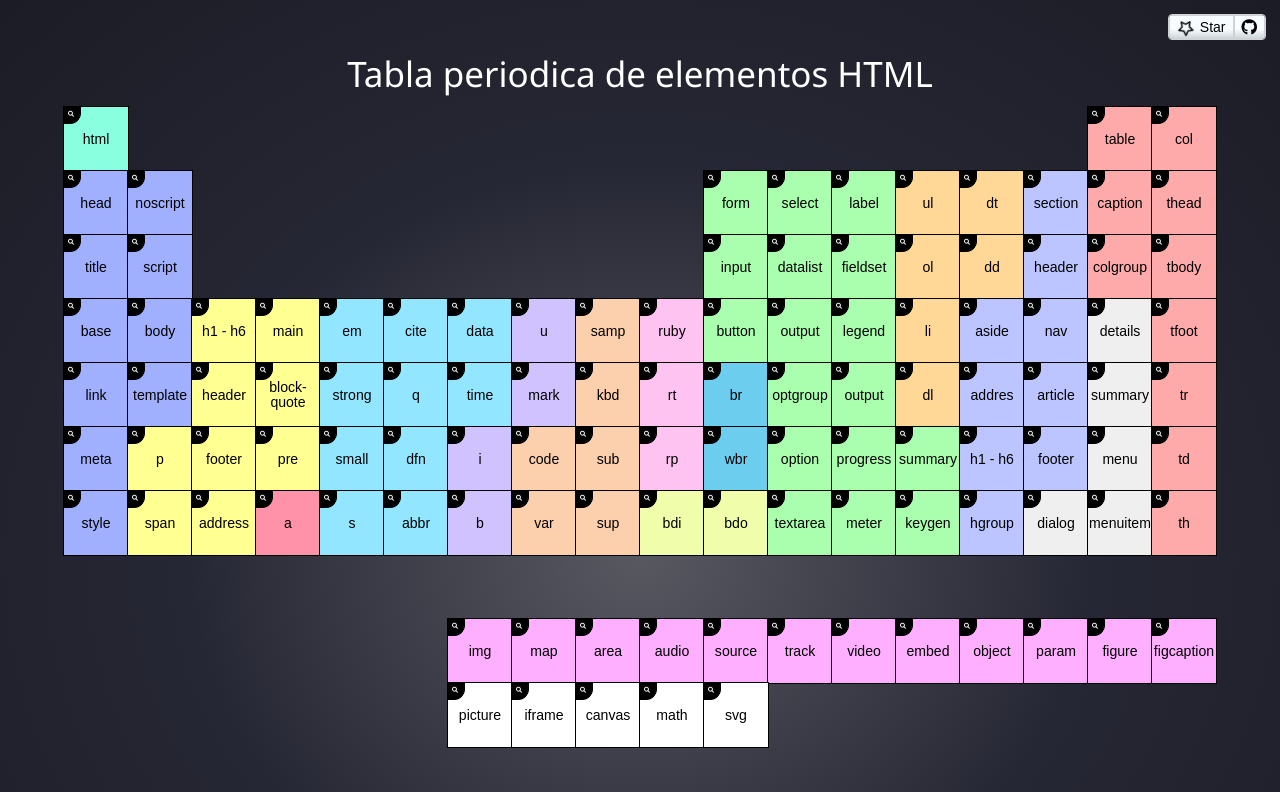
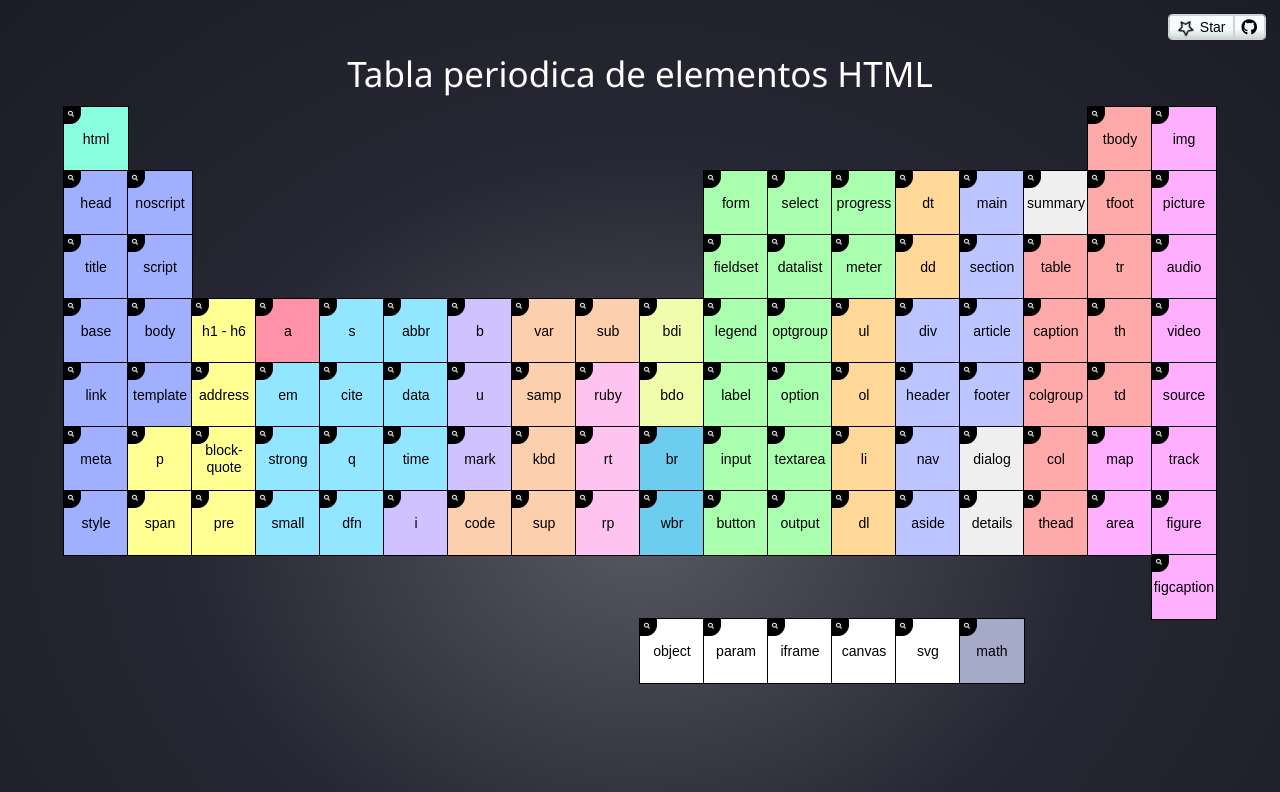
Before and after one commit to jaenfigueroa/Periodic-table-of-HTML-elements, a React (Vite) app: page / in a window 1280 px wide. Shown: the top 792 px of the page. Built offline with nearby package versions, Linux system fonts and the light colour scheme.

Commit message:
:sparkles: feat: add element to math and improve order

```diff
--- a/src/components/atoms/Element/Element.scss
+++ b/src/components/atoms/Element/Element.scss
@@ -14,7 +14,10 @@
   p {
     text-align: center;
     font-size: clamp(1rem, 1.1vw, 2rem);
-    line-height: 1.5rem;
+    // font-size: clamp(1rem, 1.15vw, 2rem);
+    line-height: 1.7rem;
+
+    // font-family: 'Segoe UI', Tahoma, Geneva, Verdana, sans-serif;
   }
 
   span {
@@ -58,7 +61,6 @@
     border-top: 0;
     padding: .4rem .6rem .6rem .4rem;
     border-radius: 0 0 1.1rem 0;
-
     font-size: .6rem;
 
     &:hover {
--- a/src/components/atoms/Element/Element.tsx
+++ b/src/components/atoms/Element/Element.tsx
@@ -14,6 +14,7 @@ export const Element = ({ element }: Props) => {
     'element--blue': group === 'Elems. de estructura',
     'element--violet': group === 'Elems. multimedia',
     'element--orange': group === 'Elems. de lista',
+    'element--orange4': group === 'Elems. de lista de definiciones',
     'element--green2': group === 'Elems. de formulario',
     'element--blue2': group === 'Elems. para secciones',
     'element--orange2': group === 'Elems. de tabla',
@@ -22,11 +23,12 @@ export const Element = ({ element }: Props) => {
     'element--yellow': group === 'Elems. de texto',
     'element--green3': group === 'Elems. de enlace',
     'element--skyblue': group === 'Elems. de enfasis',
-    'element--morado': group === 'Elems. de estilo y presentacion',
+    'element--morado': group === 'Elems. de estilo',
     'element--orange3': group === 'Elems. de codigo y variable',
-    'element--pink': group === 'Elems. de anotaciones',
+    'element--pink': group === 'Elems. para anotaciones ruby',
     'element--yellow2': group === 'Elems. de direccion',
     'element--green4': group === 'Elems. de salto de linea',
+    'element--blue3': group === 'Elems. para MathML',
   })
 
   return (
--- a/src/components/atoms/Item/Item.tsx
+++ b/src/components/atoms/Item/Item.tsx
@@ -11,6 +11,7 @@ export const Item = ({ text}: Props) => {
     'item__color--blue': text === 'Elems. de estructura',
     'item__color--violet': text === 'Elems. multimedia',
     'item__color--orange': text === 'Elems. de lista',
+    'item__color--orange4': text === 'Elems. de lista de definiciones',
     'item__color--green2': text === 'Elems. de formulario',
     'item__color--blue2': text === 'Elems. para secciones',
     'item__color--orange2': text === 'Elems. de tabla',
@@ -19,11 +20,12 @@ export const Item = ({ text}: Props) => {
     'item__color--yellow': text === 'Elems. de texto',
     'item__color--green3': text === 'Elems. de enlace',
     'item__color--skyblue': text === 'Elems. de enfasis',
-    'item__color--morado': text === 'Elems. de estilo y presentacion',
+    'item__color--morado': text === 'Elems. de estilo',
     'item__color--orange3': text === 'Elems. de codigo y variable',
-    'item__color--pink': text === 'Elems. de anotaciones',
+    'item__color--pink': text === 'Elems. para anotaciones ruby',
     'item__color--yellow2': text === 'Elems. de direccion',
     'item__color--green4': text === 'Elems. de salto de linea',
+    'item__color--blue3': text === 'Elems. para MathML',
   })
 
   return (
--- a/src/components/molecules/Table/Table.scss
+++ b/src/components/molecules/Table/Table.scss
@@ -149,11 +149,16 @@
       }
     }
 
+    &:nth-child(96) {
+      grid-row: 8;
+      grid-column: 18;
+    }
+
     /* ULTIMO MORADO */
-    @for $i from 96 through 108 {
+    @for $i from 97 through 108 {
       &:nth-child(#{$i}) {
         grid-row: 9;
-        grid-column: $i - 89;
+        grid-column: $i - 87;
       }
     }
 
--- a/src/data/elementsData2.ts
+++ b/src/data/elementsData2.ts
@@ -89,30 +89,25 @@ export const elementsData2: Data = {
       'url': 'https://developer.mozilla.org/en/docs/Web/HTML/Element/h1',
       'description': '',
     },
-    {
-      'tag': 'header',
-      'group': 'Elems. de texto',
-      'url': 'https://developer.mozilla.org/en/docs/Web/HTML/Element/header',
-      'description': '',
-    },
-    {
-      'tag': 'footer',
-      'group': 'Elems. de texto',
-      'url': 'https://developer.mozilla.org/en/docs/Web/HTML/Element/footer',
-      'description': '',
-    },
+    // {
+    //   'tag': 'header',
+    //   'group': 'Elems. de texto',
+    //   'url': 'https://developer.mozilla.org/en/docs/Web/HTML/Element/header',
+    //   'description': '',
+    // },
+    // {
+    //   'tag': 'footer',
+    //   'group': 'Elems. de texto',
+    //   'url': 'https://developer.mozilla.org/en/docs/Web/HTML/Element/footer',
+    //   'description': '',
+    // },
     {
       'tag': 'address',
       'group': 'Elems. de texto',
       'url': 'https://developer.mozilla.org/en/docs/Web/HTML/Element/address',
       'description': '',
     },
-    {
-      'tag': 'main',
-      'group': 'Elems. de texto',
-      'url': 'https://developer.mozilla.org/en/docs/Web/HTML/Element/main',
-      'description': '',
-    },
+
     {
       'tag': 'blockquote',
       'group': 'Elems. de texto',
@@ -199,27 +194,27 @@ export const elementsData2: Data = {
     /* XXXXXXXXXXXXXXXXXXXXXXX */
     {
       'tag': 'i',
-      'group': 'Elems. de estilo y presentacion',
+      'group': 'Elems. de estilo',
       'url': 'https://developer.mozilla.org/en/docs/Web/HTML/Element/i',
       'description': '',
     },
 
     {
       'tag': 'b',
-      'group': 'Elems. de estilo y presentacion',
+      'group': 'Elems. de estilo',
       'url': 'https://developer.mozilla.org/en/docs/Web/HTML/Element/b',
       'description': '',
     },
     {
       'tag': 'u',
-      'group': 'Elems. de estilo y presentacion',
+      'group': 'Elems. de estilo',
       'url': 'https://developer.mozilla.org/en/docs/Web/HTML/Element/u',
       'description': '',
     },
 
     {
       'tag': 'mark',
-      'group': 'Elems. de estilo y presentacion',
+      'group': 'Elems. de estilo',
       'url': 'https://developer.mozilla.org/en/docs/Web/HTML/Element/mark',
       'description': '',
     },
@@ -252,34 +247,33 @@ export const elementsData2: Data = {
       'description': '',
     },
     {
+      'tag': 'sup',
+      'group': 'Elems. de codigo y variable',
+      'url': 'https://developer.mozilla.org/en/docs/Web/HTML/Element/sup',
+      'description': '',
+    },
+    {
       'tag': 'sub',
       'group': 'Elems. de codigo y variable',
       'url': 'https://developer.mozilla.org/en/docs/Web/HTML/Element/sub',
       'description': '',
     },
-    {
-      'tag': 'sup',
-      'group': 'Elems. de codigo y variable',
-      'url': 'https://developer.mozilla.org/en/docs/Web/HTML/Element/sup',
-      'description': '',
-    },
-
     /* XXXXXXXXXXXXXXXXXXXXXXX */
     {
       'tag': 'ruby',
-      'group': 'Elems. de anotaciones',
+      'group': 'Elems. para anotaciones ruby',
       'url': 'https://developer.mozilla.org/en/docs/Web/HTML/Element/ruby',
       'description': '',
     },
     {
       'tag': 'rt',
-      'group': 'Elems. de anotaciones',
+      'group': 'Elems. para anotaciones ruby',
       'url': 'https://developer.mozilla.org/en/docs/Web/HTML/Element/rt',
       'description': '',
     },
     {
       'tag': 'rp',
-      'group': 'Elems. de anotaciones',
+      'group': 'Elems. para anotaciones ruby',
       'url': 'https://developer.mozilla.org/en/docs/Web/HTML/Element/rp',
       'description': '',
     },
@@ -290,12 +284,47 @@ export const elementsData2: Data = {
       'url': 'https://developer.mozilla.org/en/docs/Web/HTML/Element/bdi',
       'description': '',
     },
+    {
+      'tag': 'bdo',
+      'group': 'Elems. de direccion',
+      'url': 'https://developer.mozilla.org/en/docs/Web/HTML/Element/bdo',
+      'description': '',
+    },
     /* XXXXXXXXXXXXXXXXXXXXXXX */
-
+    {
+      'tag': 'br',
+      'group': 'Elems. de salto de linea',
+      'url': 'https://developer.mozilla.org/en/docs/Web/HTML/Element/br',
+      'description': '',
+    },
+    {
+      'tag': 'wbr',
+      'group': 'Elems. de salto de linea',
+      'url': 'https://developer.mozilla.org/en/docs/Web/HTML/Element/wbr',
+      'description': '',
+    },
     {
       'tag': 'form',
       'group': 'Elems. de formulario',
       'url': 'https://developer.mozilla.org/en/docs/Web/HTML/Element/form',
+      'description': '',
+    },
+    {
+      'tag': 'fieldset',
+      'group': 'Elems. de formulario',
+      'url': 'https://developer.mozilla.org/en/docs/Web/HTML/Element/fieldset',
+      'description': '',
+    },
+    {
+      'tag': 'legend',
+      'group': 'Elems. de formulario',
+      'url': 'https://developer.mozilla.org/en/docs/Web/HTML/Element/legend',
+      'description': '',
+    },
+    {
+      'tag': 'label',
+      'group': 'Elems. de formulario',
+      'url': 'https://developer.mozilla.org/en/docs/Web/HTML/Element/label',
       'description': '',
     },
     {
@@ -310,27 +339,6 @@ export const elementsData2: Data = {
       'url': 'https://developer.mozilla.org/en/docs/Web/HTML/Element/button',
       'description': '',
     },
-
-    {
-      'tag': 'br',
-      'group': 'Elems. de salto de linea',
-      'url': 'https://developer.mozilla.org/en/docs/Web/HTML/Element/br',
-      'description': '',
-    },
-    {
-      'tag': 'wbr',
-      'group': 'Elems. de salto de linea',
-      'url': 'https://developer.mozilla.org/en/docs/Web/HTML/Element/wbr',
-      'description': '',
-    },
-    /* XXXXXXXXXXXXXXXXXXXXXXX */
-    {
-      'tag': 'bdo',
-      'group': 'Elems. de direccion',
-      'url': 'https://developer.mozilla.org/en/docs/Web/HTML/Element/bdo',
-      'description': '',
-    },
-
     {
       'tag': 'select',
       'group': 'Elems. de formulario',
@@ -343,12 +351,7 @@ export const elementsData2: Data = {
       'url': 'https://developer.mozilla.org/en/docs/Web/HTML/Element/datalist',
       'description': '',
     },
-    {
-      'tag': 'output',
-      'group': 'Elems. de formulario',
-      'url': 'https://developer.mozilla.org/en/docs/Web/HTML/Element/output',
-      'description': '',
-    },
+
     {
       'tag': 'optgroup',
       'group': 'Elems. de formulario',
@@ -367,24 +370,8 @@ export const elementsData2: Data = {
       'url': 'https://developer.mozilla.org/en/docs/Web/HTML/Element/textarea',
       'description': '',
     },
-    {
-      'tag': 'label',
-      'group': 'Elems. de formulario',
-      'url': 'https://developer.mozilla.org/en/docs/Web/HTML/Element/label',
-      'description': '',
-    },
-    {
-      'tag': 'fieldset',
-      'group': 'Elems. de formulario',
-      'url': 'https://developer.mozilla.org/en/docs/Web/HTML/Element/fieldset',
-      'description': '',
-    },
-    {
-      'tag': 'legend',
-      'group': 'Elems. de formulario',
-      'url': 'https://developer.mozilla.org/en/docs/Web/HTML/Element/legend',
-      'description': '',
-    },
+
+
     {
       'tag': 'output',
       'group': 'Elems. de formulario',
@@ -424,62 +411,32 @@ export const elementsData2: Data = {
 
     {
       'tag': 'dl',
-      'group': 'Elems. de lista',
+      'group': 'Elems. de lista de definiciones',
       'url': 'https://developer.mozilla.org/en/docs/Web/HTML/Element/dl',
       'description': '',
     },
-    {
-      'tag': 'summary',
-      'group': 'Elems. de formulario',
-      'url': 'https://developer.mozilla.org/en/docs/Web/HTML/Element/summary',
-      'description': '',
-    },
-    {
-      'tag': 'keygen',
-      'group': 'Elems. de formulario',
-      'url': 'https://developer.mozilla.org/en/docs/Web/HTML/Element/keygen',
-      'description': '',
-    },
+    // {
+    //   'tag': 'keygen',
+    //   'group': 'Elems. de formulario',
+    //   'url': 'https://developer.mozilla.org/en/docs/Web/HTML/Element/keygen',
+    //   'description': '',
+    // },
     {
       'tag': 'dt',
-      'group': 'Elems. de lista',
+      'group': 'Elems. de lista de definiciones',
       'url': 'https://developer.mozilla.org/en/docs/Web/HTML/Element/dt',
       'description': '',
     },
     {
       'tag': 'dd',
-      'group': 'Elems. de lista',
+      'group': 'Elems. de lista de definiciones',
       'url': 'https://developer.mozilla.org/en/docs/Web/HTML/Element/dd',
       'description': '',
     },
     {
-      'tag': 'aside',
+      'tag': 'div',
       'group': 'Elems. para secciones',
-      'url': 'https://developer.mozilla.org/en/docs/Web/HTML/Element/aside',
-      'description': '',
-    },
-    {
-      'tag': 'addres',
-      'group': 'Elems. para secciones',
-      'url': 'https://developer.mozilla.org/en/docs/Web/HTML/Element/addres',
-      'description': '',
-    },
-    {
-      'tag': 'h1 - h6',
-      'group': 'Elems. para secciones',
-      'url': 'https://developer.mozilla.org/en/docs/Web/HTML/Element/h1',
-      'description': '',
-    },
-    {
-      'tag': 'hgroup',
-      'group': 'Elems. para secciones',
-      'url': 'https://developer.mozilla.org/en/docs/Web/HTML/Element/hgroup',
-      'description': '',
-    },
-    {
-      'tag': 'section',
-      'group': 'Elems. para secciones',
-      'url': 'https://developer.mozilla.org/en/docs/Web/HTML/Element/section',
+      'url': 'https://developer.mozilla.org/en/docs/Web/HTML/Element/div',
       'description': '',
     },
     {
@@ -495,6 +452,31 @@ export const elementsData2: Data = {
       'description': '',
     },
     {
+      'tag': 'aside',
+      'group': 'Elems. para secciones',
+      'url': 'https://developer.mozilla.org/en/docs/Web/HTML/Element/aside',
+      'description': '',
+    },
+    /* DEPRECADO */
+    // {
+    //   'tag': 'hgroup',
+    //   'group': 'Elems. para secciones',
+    //   'url': 'https://developer.mozilla.org/en/docs/Web/HTML/Element/hgroup',
+    //   'description': '',
+    // },
+    {
+      'tag': 'main',
+      'group': 'Elems. para secciones',
+      'url': 'https://developer.mozilla.org/en/docs/Web/HTML/Element/main',
+      'description': '',
+    },
+    {
+      'tag': 'section',
+      'group': 'Elems. para secciones',
+      'url': 'https://developer.mozilla.org/en/docs/Web/HTML/Element/section',
+      'description': '',
+    },
+    {
       'tag': 'article',
       'group': 'Elems. para secciones',
       'url': 'https://developer.mozilla.org/en/docs/Web/HTML/Element/article',
@@ -506,12 +488,39 @@ export const elementsData2: Data = {
       'url': 'https://developer.mozilla.org/en/docs/Web/HTML/Element/footer',
       'description': '',
     },
+
     {
       'tag': 'dialog',
       'group': 'Elems. de interacción',
       'url': 'https://developer.mozilla.org/en/docs/Web/HTML/Element/dialog',
       'description': '',
     },
+
+    {
+      'tag': 'details',
+      'group': 'Elems. de interacción',
+      'url': 'https://developer.mozilla.org/en/docs/Web/HTML/Element/details',
+      'description': '',
+    },
+    {
+      'tag': 'summary',
+      'group': 'Elems. de interacción',
+      'url': 'https://developer.mozilla.org/en/docs/Web/HTML/Element/summary',
+      'description': '',
+    },
+    /* DEPRECADOS */
+    // {
+    //   'tag': 'menu',
+    //   'group': 'Elems. de interacción',
+    //   'url': 'https://developer.mozilla.org/en/docs/Web/HTML/Element/menu',
+    //   'description': '',
+    // },
+    // {
+    //   'tag': 'menuitem',
+    //   'group': 'Elems. de interacción',
+    //   'url': 'https://developer.mozilla.org/en/docs/Web/HTML/Element/menuitem',
+    //   'description': '',
+    // },
     {
       'tag': 'table',
       'group': 'Elems. de tabla',
@@ -528,30 +537,6 @@ export const elementsData2: Data = {
       'tag': 'colgroup',
       'group': 'Elems. de tabla',
       'url': 'https://developer.mozilla.org/en/docs/Web/HTML/Element/colgroup',
-      'description': '',
-    },
-    {
-      'tag': 'details',
-      'group': 'Elems. de interacción',
-      'url': 'https://developer.mozilla.org/en/docs/Web/HTML/Element/details',
-      'description': '',
-    },
-    {
-      'tag': 'summary',
-      'group': 'Elems. de interacción',
-      'url': 'https://developer.mozilla.org/en/docs/Web/HTML/Element/summary',
-      'description': '',
-    },
-    {
-      'tag': 'menu',
-      'group': 'Elems. de interacción',
-      'url': 'https://developer.mozilla.org/en/docs/Web/HTML/Element/menu',
-      'description': '',
-    },
-    {
-      'tag': 'menuitem',
-      'group': 'Elems. de interacción',
-      'url': 'https://developer.mozilla.org/en/docs/Web/HTML/Element/menuitem',
       'description': '',
     },
     {
@@ -585,24 +570,18 @@ export const elementsData2: Data = {
       'description': '',
     },
     {
+      'tag': 'th',
+      'group': 'Elems. de tabla',
+      'url': 'https://developer.mozilla.org/en/docs/Web/HTML/Element/th',
+      'description': '',
+    },
+    {
       'tag': 'td',
       'group': 'Elems. de tabla',
       'url': 'https://developer.mozilla.org/en/docs/Web/HTML/Element/td',
       'description': '',
     },
-    {
-      'tag': 'th',
-      'group': 'Elems. de tabla',
-      'url': 'https://developer.mozilla.org/en/docs/Web/HTML/Element/th',
-      'description': '',
-    },
 
-    {
-      'tag': 'img',
-      'group': 'Elems. multimedia',
-      'url': 'https://developer.mozilla.org/en/docs/Web/HTML/Element/img',
-      'description': '',
-    },
     {
       'tag': 'map',
       'group': 'Elems. multimedia',
@@ -616,9 +595,27 @@ export const elementsData2: Data = {
       'description': '',
     },
     {
+      'tag': 'img',
+      'group': 'Elems. multimedia',
+      'url': 'https://developer.mozilla.org/en/docs/Web/HTML/Element/img',
+      'description': '',
+    },
+    {
+      'tag': 'picture',
+      'group': 'Elems. multimedia',
+      'url': 'https://developer.mozilla.org/en/docs/Web/HTML/Element/picture',
+      'description': '',
+    },
+    {
       'tag': 'audio',
       'group': 'Elems. multimedia',
       'url': 'https://developer.mozilla.org/en/docs/Web/HTML/Element/audio',
+      'description': '',
+    },
+    {
+      'tag': 'video',
+      'group': 'Elems. multimedia',
+      'url': 'https://developer.mozilla.org/en/docs/Web/HTML/Element/video',
       'description': '',
     },
     {
@@ -633,31 +630,14 @@ export const elementsData2: Data = {
       'url': 'https://developer.mozilla.org/en/docs/Web/HTML/Element/track',
       'description': '',
     },
+    /* DEPRECADO */
+    // {
+    //   'tag': 'embed',
+    //   'group': 'Elems. multimedia',
+    //   'url': 'https://developer.mozilla.org/en/docs/Web/HTML/Element/embed',
+    //   'description': '',
+    // },
 
-    {
-      'tag': 'video',
-      'group': 'Elems. multimedia',
-      'url': 'https://developer.mozilla.org/en/docs/Web/HTML/Element/video',
-      'description': '',
-    },
-    {
-      'tag': 'embed',
-      'group': 'Elems. multimedia',
-      'url': 'https://developer.mozilla.org/en/docs/Web/HTML/Element/embed',
-      'description': '',
-    },
-    {
-      'tag': 'object',
-      'group': 'Elems. multimedia',
-      'url': 'https://developer.mozilla.org/en/docs/Web/HTML/Element/object',
-      'description': '',
-    },
-    {
-      'tag': 'param',
-      'group': 'Elems. multimedia',
-      'url': 'https://developer.mozilla.org/en/docs/Web/HTML/Element/param',
-      'description': '',
-    },
     {
       'tag': 'figure',
       'group': 'Elems. multimedia',
@@ -670,10 +650,18 @@ export const elementsData2: Data = {
       'url': 'https://developer.mozilla.org/en/docs/Web/HTML/Element/caption',
       'description': '',
     },
+
     {
-      'tag': 'picture',
+      'tag': 'object',
       'group': 'Elems. de contenido incrustado',
-      'url': 'https://developer.mozilla.org/en/docs/Web/HTML/Element/picture',
+      'url': 'https://developer.mozilla.org/en/docs/Web/HTML/Element/object',
+      'description': '',
+    },
+
+    {
+      'tag': 'param',
+      'group': 'Elems. de contenido incrustado',
+      'url': 'https://developer.mozilla.org/en/docs/Web/HTML/Element/param',
       'description': '',
     },
     {
@@ -682,6 +670,8 @@ export const elementsData2: Data = {
       'url': 'https://developer.mozilla.org/en/docs/Web/HTML/Element/iframe',
       'description': '',
     },
+
+
     {
       'tag': 'canvas',
       'group': 'Elems. de contenido incrustado',
@@ -689,15 +679,15 @@ export const elementsData2: Data = {
       'description': '',
     },
     {
-      'tag': 'math',
+      'tag': 'svg',
       'group': 'Elems. de contenido incrustado',
-      'url': 'https://developer.mozilla.org/en/docs/Web/HTML/Element/math',
+      'url': 'https://developer.mozilla.org/en/docs/Web/HTML/Element/svg',
       'description': '',
     },
     {
-      'tag': 'svg',
-      'group': 'Elems. de contenido incrustado',
-      'url': 'https://developer.mozilla.org/en/docs/Web/HTML/Element/svg',
+      'tag': 'math',
+      'group': 'Elems. para MathML',
+      'url': 'https://developer.mozilla.org/en/docs/Web/HTML/Element/math',
       'description': '',
     },
   ],
@@ -707,9 +697,9 @@ export const elementsData2: Data = {
     'Elems. de texto',
     'Elems. de enlace' ,
     'Elems. de enfasis' ,
-    'Elems. de estilo y presentacion' ,
+    'Elems. de estilo' ,
     'Elems. de codigo y variable' ,
-    'Elems. de anotaciones' ,
+    'Elems. para anotaciones ruby' ,
     'Elems. de direccion' ,
     'Elems. de salto de linea',
     'Elems. de formulario' ,
@@ -718,6 +708,7 @@ export const elementsData2: Data = {
     'Elems. de interacción' ,
     'Elems. de tabla' ,
     'Elems. multimedia' ,
-    'Elems. de contenido incrustado' ,
+    'Elems. de contenido incrustado',
+    'Elems. MathML',
   ],
 }
--- a/src/styles/_colors.scss
+++ b/src/styles/_colors.scss
@@ -16,6 +16,8 @@ $yellow2: #f0feab;
 // $green4: #abaeff;
 $green4: #6ccdef;
 $white: white;
+// $blue3: #9a9ec1;
+$blue3: #a6aac9;
 
 
 // $green: #afffea;
--- a/src/styles/_mixins.scss
+++ b/src/styles/_mixins.scss
@@ -18,6 +18,10 @@
   }
 
   &--orange {
+    background: c.$orange;
+  }
+
+  &--orange4 {
     background: c.$orange;
   }
 
@@ -68,4 +72,8 @@
   &--white {
     background: c.$white;
   }
+
+  &--blue3 {
+    background: c.$blue3;
+  }
 }
```
Also changed, not shown: src/types/periodicTable.ts (+5 -3 lines).
